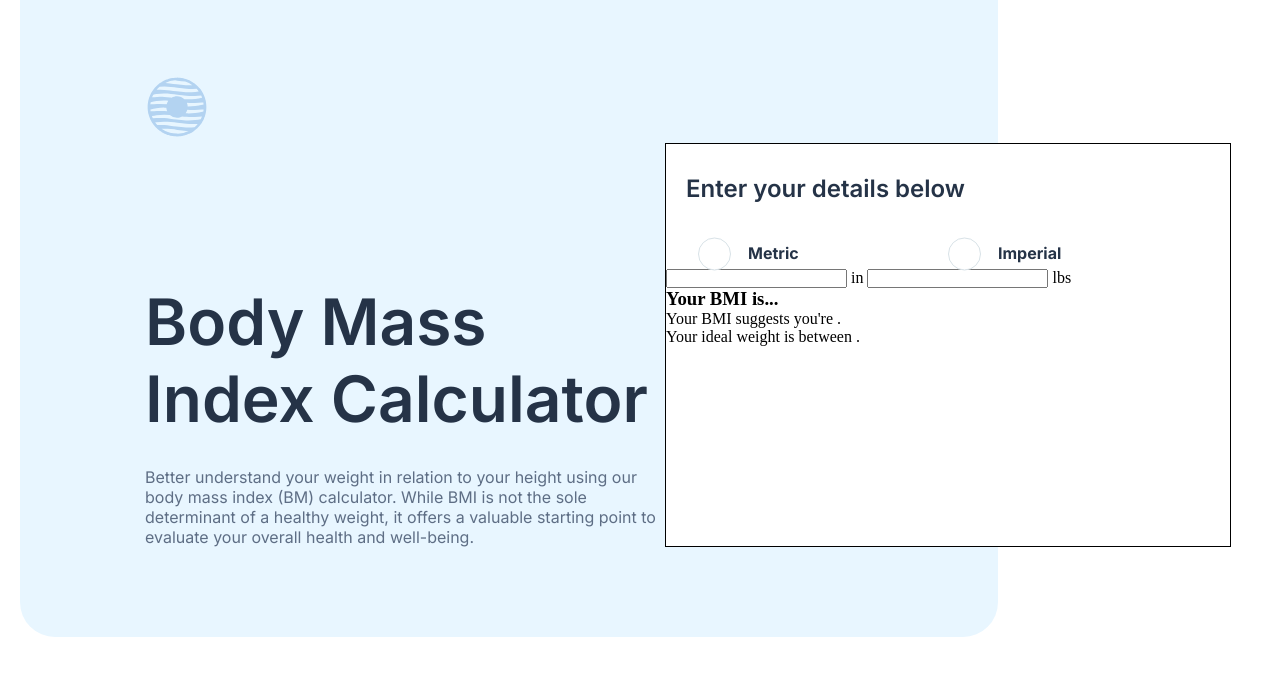
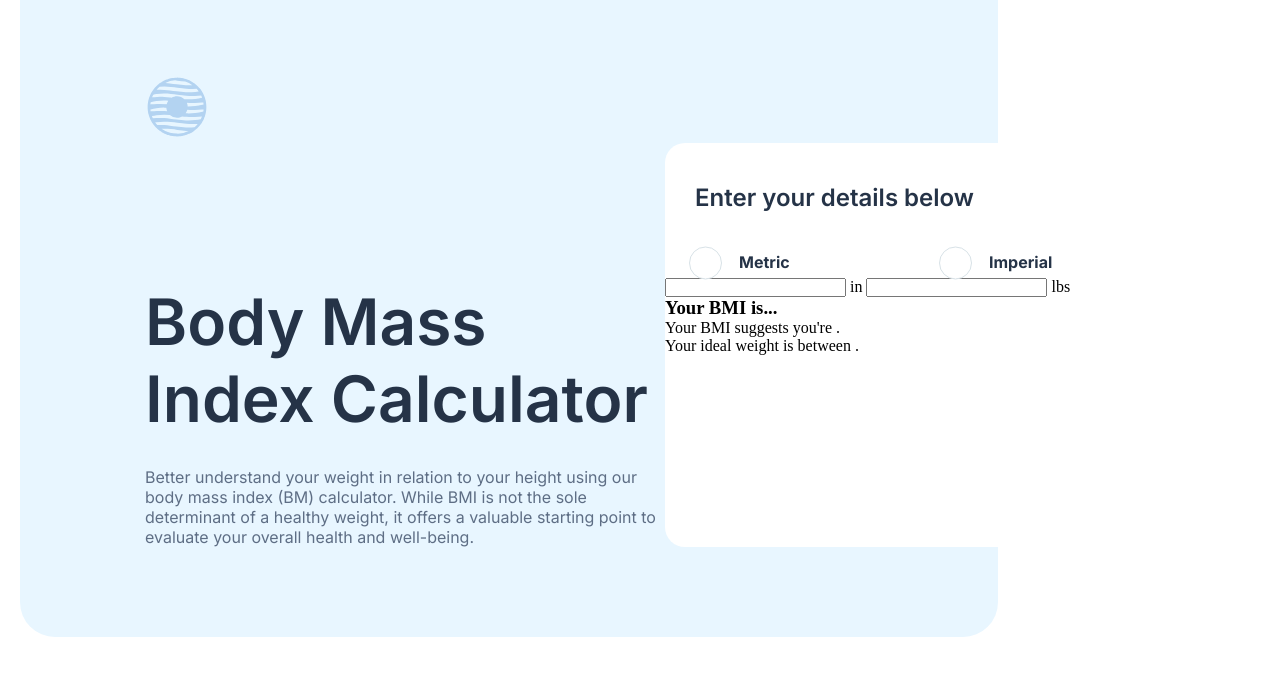
Before and after one commit to nadiabrown/bmi-calculator, a plain HTML site: page index.html in a window 1280 px wide. Drawn offline with Linux system fonts and the light colour scheme.

Commit message:
adjust positioning of measurement radio buttons

```diff
--- a/styles.css
+++ b/styles.css
@@ -45,9 +45,10 @@ header {
 }
 
 .bmi-form{
-    border: solid black 1px;
     width: 564px;
     background-color: #fff;
+    border-radius: 20px;
+
 }
 
 .bmi-form h2 {
@@ -55,12 +56,14 @@ header {
     font-family: "Inter", sans-serif;
     font-weight: 600;
     color: #253347;
-    padding: 30px 0px 35px 20px;
+    padding: 40px 0px 35px 30px;
 }
 
 .measurement-system-radio-buttons {
     display: flex;
     justify-content: center;
+    position: relative;
+    left: -8px;
 }
 
 .measurement-system-radio-buttons label {
```
